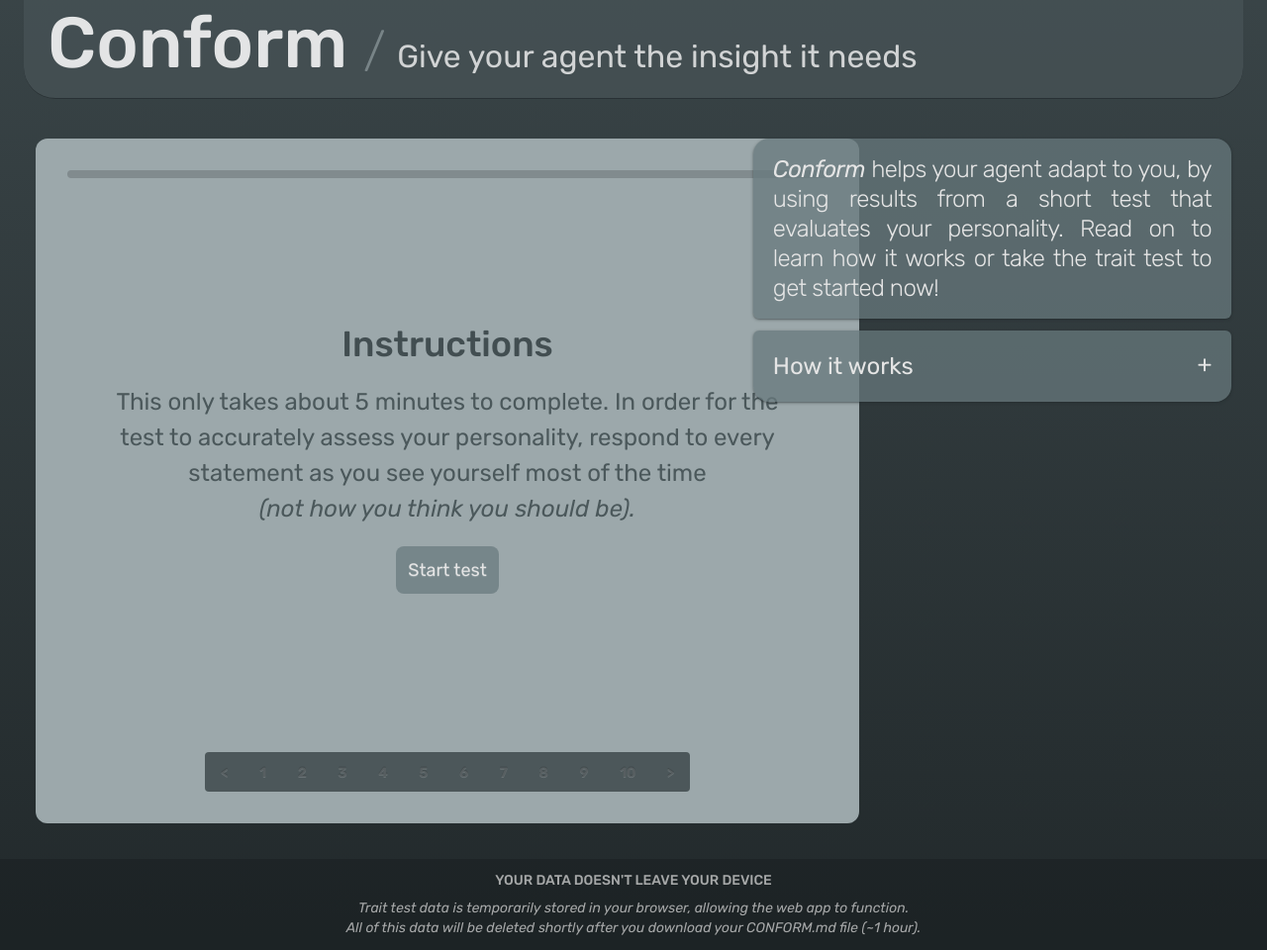
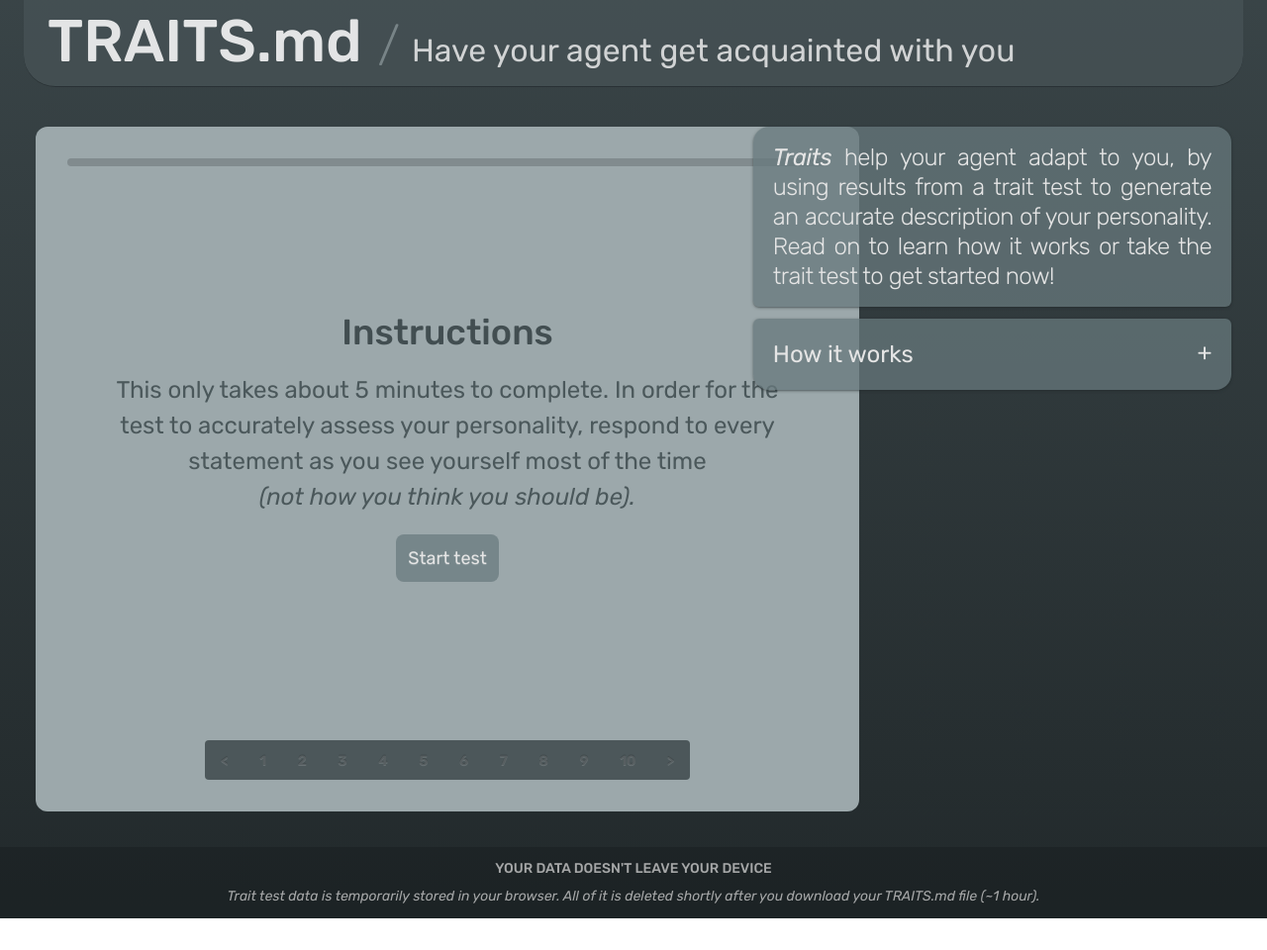
Before and after one commit to sghetticode/conform, a website built with Vite: page index.html in a window 1280 px wide. Shown: the whole page at 99% size. After the commit the page ends 928 px from the top, so only its background shows below. Built offline with nearby package versions, Linux system fonts and the light colour scheme.

Commit message:
Replace prototype name with "Traits"

```diff
--- a/index.html
+++ b/index.html
@@ -8,7 +8,7 @@
       content="Give your agent the insight it needs to adapt to your personality."
     />
     <link rel="stylesheet" href="/src/style.css" />
-    <title>CONFORM.md</title>
+    <title>TRAITS.md</title>
     <script>
       // Check for expired results before first paint, then show results view if valid
       const downloadTimestamp = Number(localStorage.getItem('downloadTimestamp'))
@@ -25,13 +25,13 @@
   >
     <div
       id="header"
-      class="navbar mx-6 flex h-25 w-auto items-baseline rounded-b-4xl border-b-[1.5px]
+      class="navbar mx-6 flex h-fit w-auto py-3 items-baseline rounded-b-4xl border-b-[1.5px]
       border-b-mist-800/75 bg-mist-600/60 pl-6"
     >
-      <h1 class="text-7xl/none font-medium text-neutral-100/90">Conform</h1>
+      <h1 class="text-6xl/none font-medium text-neutral-100/90">TRAITS.md</h1>
       <span class="pr-3 pl-4 text-5xl font-light text-mist-400/60"> / </span>
       <h2 class="text-[2rem] font-normal text-neutral-100/80">
-        Give your agent the insight it needs
+        Have your agent get acquainted with you
       </h2>
     </div>
     <main class="mt-10 mr-9 mb-5 ml-9 flex flex-1">
@@ -706,9 +706,9 @@
               shadow-mist-800/50"
           >
             <p class="px-5 py-4 text-justify text-2xl leading-tight font-light tracking-tight">
-              <span class="font-normal italic">Conform</span> helps your agent adapt to you, by
-              using results from a short test that evaluates your personality. Read on to learn how
-              it works or take the trait test to get started now!
+              <span class="font-normal italic">Traits</span> help your agent adapt to you, by
+              using results from a trait test to generate an accurate description of your
+              personality. Read on to learn how it works or take the trait test to get started now!
             </p>
           </div>
         </section>
@@ -800,7 +800,7 @@
       </div>
       <!-- Intructions -->
       <div class="w-full max-w-[60vw]">
-        <h3 class="mb-3 text-xl font-normal text-neutral-100">To use your Conform profile:</h3>
+        <h3 class="mb-3 text-xl font-normal text-neutral-100">To use your trait data:</h3>
         <ol class="list-decimal list-inside space-y-2 text-lg text-neutral-100">
           <li>
             Download your
@@ -809,12 +809,12 @@
             class="btn btn-lg btn-ghost rounded-full border-none bg-mist-500/75 p-3 ml-1
               font-normal shadow-sm shadow-mist-900/60 hover:bg-mist-500"
           >
-            CONFORM.md
+            TRAITS.md
           </button>
           </li>
           <li>
             Move it to the agents folder in your home directory:
-            <code>~/.agents/CONFORM.md</code>
+            <code>~/.agents/TRAITS.md</code>
           </li>
           <li>
             Reference it in a global <code>AGENTS.md</code> so any of your agents can access your
@@ -829,10 +829,8 @@
       <aside class="text-sm">
         <h4 class="font-medium">YOUR DATA DOESN'T LEAVE YOUR DEVICE</h4>
         <p class="italic">
-          Trait test data is temporarily stored in your browser, allowing the web app to function.
-          <br />
-          All of this data will be deleted shortly after you download your CONFORM.md file
-          (~1 hour).
+          Trait test data is temporarily stored in your browser. All of it is deleted shortly
+          after you download your TRAITS.md file (~1 hour).
         </p>
       </aside>
     </footer>
```
